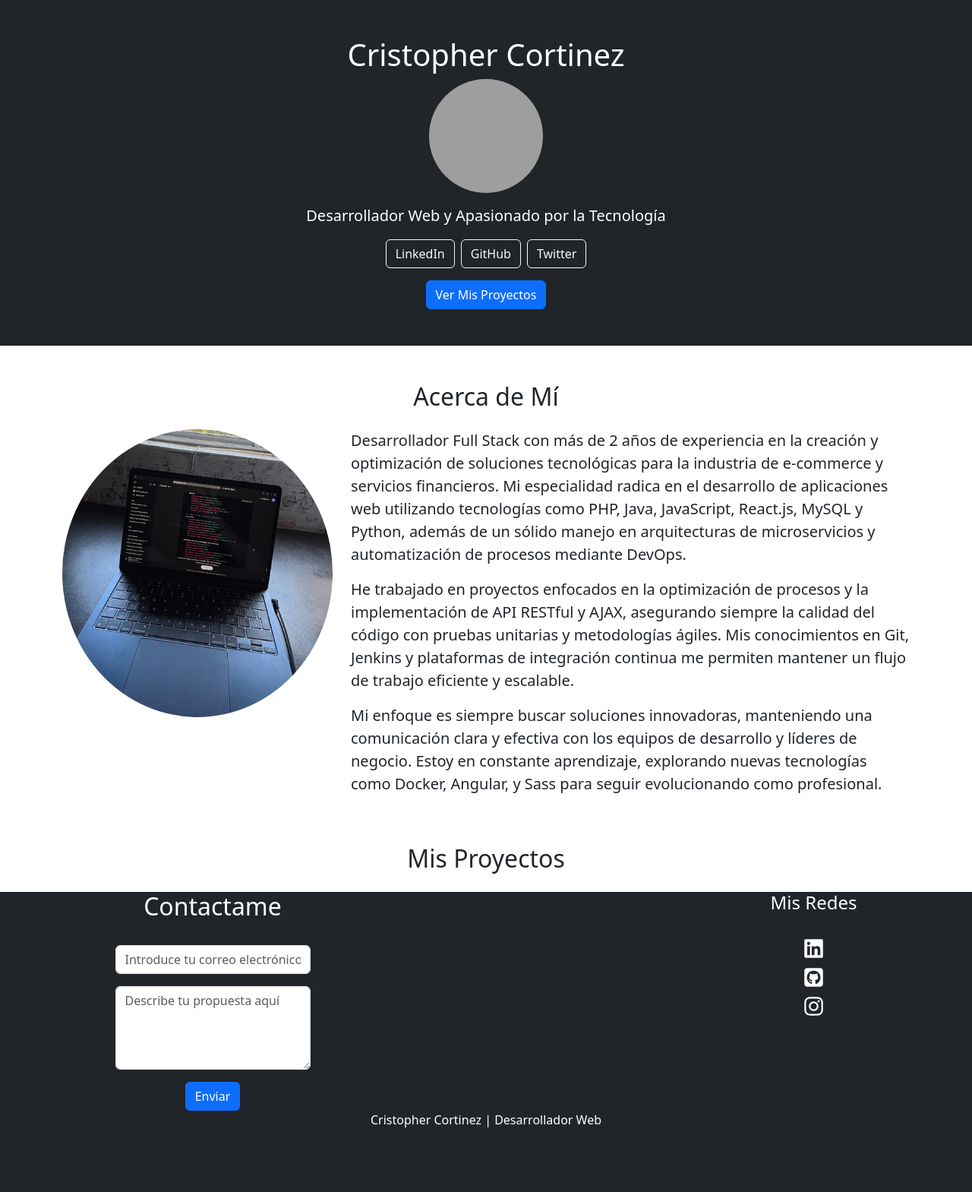
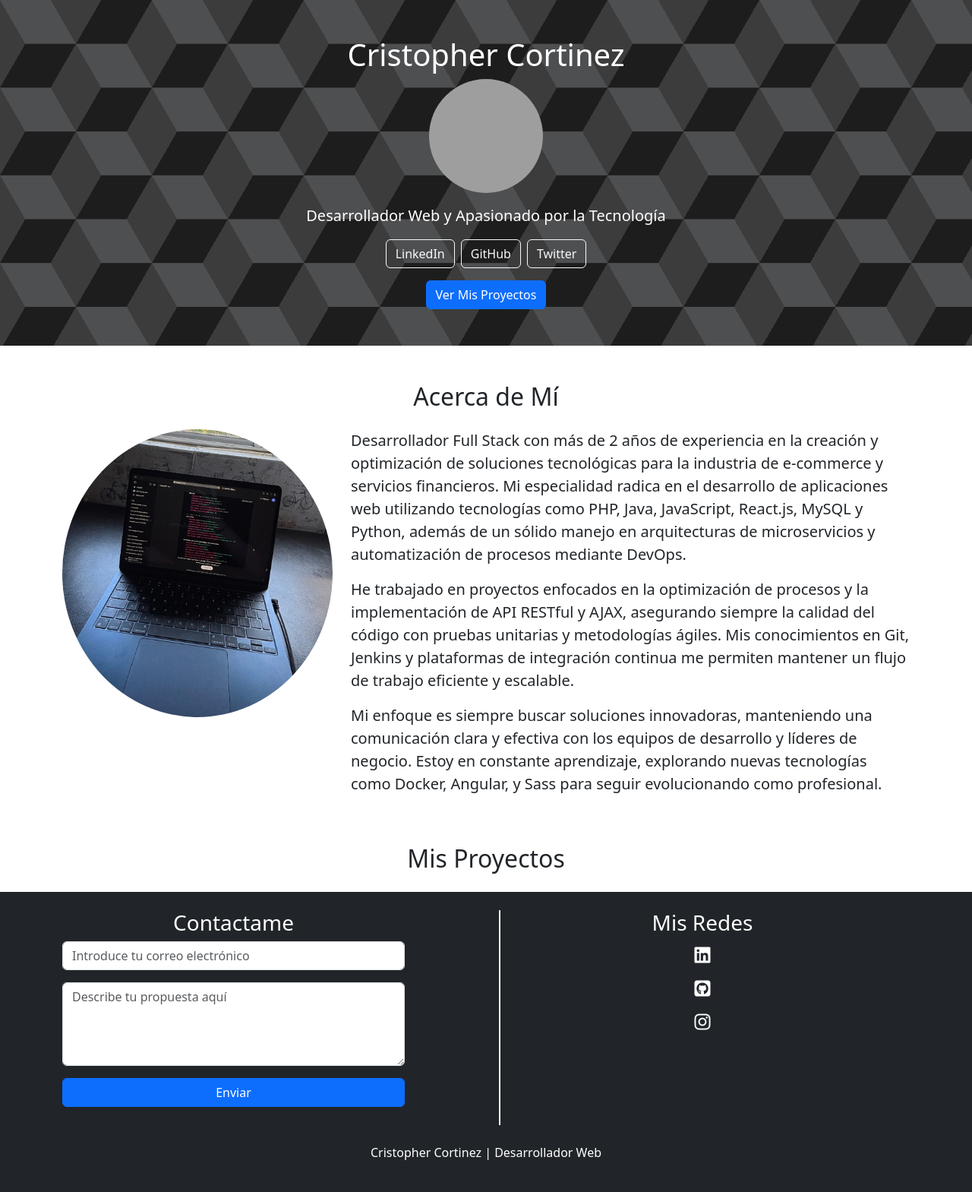
Before and after one commit to Ccortinez02/Ccortinez02.github.io, a Django app: page / in a window 1280 px wide. Shown: the whole page at 76% size. Before the commit the page ends 1484 px from the top, so only its background shows below. Run offline with Django 5.2, Linux system fonts and the light colour scheme; data that the repository does not hold is empty; some libraries are stand-ins or nearby versions; grey boxes are pictures that could not be loaded.

Commit message:
termino con el front por ahora

```diff
--- a/portafolio/templates/proyectos/lista_proyectos.html
+++ b/portafolio/templates/proyectos/lista_proyectos.html
@@ -30,16 +30,37 @@
             /* Asegura que todos los párrafos ocupen el mismo espacio */
             text-align: justify;
         }
+
+        /* From Uiverse.io by adamgiebl */
+        .container-one {
+            width: 100%;
+            height: 100%;
+            --s: 200px;
+            /* control the size */
+            --c1: #1d1d1d;
+            --c2: #4e4f51;
+            --c3: #3c3c3c;
+
+            background: repeating-conic-gradient(from 30deg,
+                    #0000 0 120deg,
+                    var(--c3) 0 180deg) calc(0.5 * var(--s)) calc(0.5 * var(--s) * 0.577),
+                repeating-conic-gradient(from 30deg,
+                    var(--c1) 0 60deg,
+                    var(--c2) 0 120deg,
+                    var(--c3) 0 180deg);
+            background-size: var(--s) calc(var(--s) * 0.577);
+        }
     </style>
 </head>
 
 <body>
     <!-- Header -->
-    <header class="bg-dark text-white text-center py-5">
+    <header class="bg-dark text-white text-center py-5 container-one">
         <div class="container">
             <h1>Cristopher Cortinez</h1>
             <!-- Imagen de perfil -->
-            <img src="{% static 'images/perfil.png' %}" alt="Imagen de Perfil" class="profile-img img-fluid rounded-circle mx-auto d-block s-5">
+            <img src="{% static 'images/perfil.png' %}" alt="Imagen de Perfil"
+                class="profile-img img-fluid rounded-circle mx-auto d-block s-5">
             <p class="lead">Desarrollador Web y Apasionado por la Tecnología</p>
             <div class="d-flex justify-content-center">
                 <a href="https://www.linkedin.com/in/cristopher-cortinez-02118225b/"
@@ -57,24 +78,28 @@
         <div class="row">
             <div class="col-md-4 mb-4">
                 <!-- Puedes agregar una imagen aquí si lo deseas -->
-            <img src="{% static 'images/acercademi.jpg' %}" class="img-fluid rounded-circle mx-auto d-block s-5" alt="Imagen de perfil">
+                <img src="{% static 'images/acercademi.jpg' %}" class="img-fluid rounded-circle mx-auto d-block s-5"
+                    alt="Imagen de perfil">
             </div>
             <div class="col-md-8">
                 <p class="lead text-justify">
-                Desarrollador Full Stack con más de 2 años de experiencia en la creación y optimización de soluciones
+                    Desarrollador Full Stack con más de 2 años de experiencia en la creación y optimización de
+                    soluciones
                     tecnológicas para la industria de e-commerce y servicios financieros. Mi especialidad radica en el
                     desarrollo de aplicaciones web utilizando tecnologías como PHP, Java, JavaScript, React.js, MySQL y
                     Python, además de un sólido manejo en arquitecturas de microservicios y automatización de procesos
                     mediante DevOps.
                 </p>
                 <p class=" lead text-justify">
-                He trabajado en proyectos enfocados en la optimización de procesos y la implementación de API RESTful y
+                    He trabajado en proyectos enfocados en la optimización de procesos y la implementación de API
+                    RESTful y
                     AJAX, asegurando siempre la calidad del código con pruebas unitarias y metodologías ágiles. Mis
                     conocimientos en Git, Jenkins y plataformas de integración continua me permiten mantener un flujo de
                     trabajo eficiente y escalable.
                 </p>
                 <p class=" lead text-justify">
-                Mi enfoque es siempre buscar soluciones innovadoras, manteniendo una comunicación clara y efectiva con
+                    Mi enfoque es siempre buscar soluciones innovadoras, manteniendo una comunicación clara y efectiva
+                    con
                     los equipos de desarrollo y líderes de negocio. Estoy en constante aprendizaje, explorando nuevas
                     tecnologías como Docker, Angular, y Sass para seguir evolucionando como profesional.
                 </p>
@@ -88,13 +113,17 @@
     <div class="row">
         {% for proyecto in proyectos %}
         <div class="col-md-4 mb-4">
-                <div class="card h-100">
+            <div class="card h-100 d-flex flex-column">
+                <!-- Imagen del Proyecto -->
                 <img src="{{ proyecto.imagen.url }}" class="card-img-top" alt="Imagen del proyecto">
-                    <div class="card-body">
+
+                <!-- Cuerpo de la tarjeta -->
+                <div class="card-body d-flex flex-column">
                     <h5 class="card-title">{{ proyecto.titulo }}</h5>
                     <p class="card-text">{{ proyecto.descripcion }}</p>
+                    <!-- Botón de Ver más -->
                     {% if proyecto.url %}
-                        <a href="{{ proyecto.url }}" class="btn btn-primary">Ver más</a>
+                    <a href="{{ proyecto.url }}" class="btn btn-primary mt-auto">Ver más</a>
                     {% endif %}
                 </div>
             </div>
@@ -102,33 +131,51 @@
         {% endfor %}
     </div>
 </section>
-    <footer class="bg-dark text-white text-center">
-        <section id="footer-info" class="d-flex justify-content-around">
-            <div class="contact-me">
-                <h2>Contactame</h2> <br>
+
+    <!-- footer -->
+<footer class="bg-dark text-white text-center py-4">
+    <section id="footer-info" class="container">
+        <div class="row">
+            <!-- Sección de Contacto -->
+            <div class="col-md-5 mb-4 d-flex flex-column" style="margin-right: 100px;">
+                <h3>Contactame</h3>
                 <form>
                     <div class="mb-3">
-                        <input type="email" class="form-control" id="email"
-                            placeholder="Introduce tu correo electrónico">
+                        <input type="email" class="form-control" id="email" placeholder="Introduce tu correo electrónico" required>
                     </div>
                     <div class="mb-3">
-                        <textarea class="form-control" id="proposal" rows="4"
-                            placeholder="Describe tu propuesta aquí"></textarea>
+                        <textarea class="form-control" id="proposal" rows="4" placeholder="Describe tu propuesta aquí" required></textarea>
                     </div>
-                    <button type="submit" class="btn btn-primary">Enviar</button>
+                    <button type="submit" class="btn btn-primary w-100">Enviar</button>
                 </form>
             </div>
-            <div class="divider"></div>
-            <div class="social-media">
-                <p class="h4">Mis Redes</p> <br>
-                <div class="d-flex flex-column">
-                    <a href="" class="mb-2"><i class="fa-brands fa-linkedin fs-3 text-white hover:text-danger"></i></a>
-                    <a href="" class="mb-2"><i class="fa-brands fa-square-github fs-3 text-white"></i></a>
-                    <a href="" class="mb-2"><i class="fa-brands fa-instagram fs-3 text-white"></i></a>
+
+            <!-- Separador entre las secciones -->
+            <div class="col-md-1 d-none d-md-block">
+                <div class="divider" style="border-left: 2px solid #fff; height: 100%;"></div>
+            </div>
+
+            <!-- Sección de Redes Sociales -->
+            <div class="col-md-6 mb-4 d-flex flex-column align-items-center" style="margin-left: -100px;">
+                <h3>Mis Redes</h3>
+                <div class="d-flex flex-column align-items-center">
+                    <a href="https://www.linkedin.com/in/cristopher-cortinez-02118225b/" class="mb-2 text-white fs-4 hover:text-danger" title="LinkedIn">
+                        <i class="fa-brands fa-linkedin"></i>
+                    </a>
+                    <a href="https://github.com/Ccortinez02" class="mb-2 text-white fs-4 hover:text-danger" title="GitHub">
+                        <i class="fa-brands fa-square-github"></i>
+                    </a>
+                    <a href="https://www.instagram.com/cristophercortinez_/?hl=es" class="mb-2 text-white fs-4 hover:text-danger" title="Instagram">
+                        <i class="fa-brands fa-instagram"></i>
+                    </a>
+                </div>
             </div>
         </div>
     </section>
-        <div>Cristopher Cortinez | Desarrollador Web</div>
+
+    <div class="mt-4">
+        <p>Cristopher Cortinez | Desarrollador Web</p>
+    </div>
 </footer>
 
     <!-- Bootstrap JS -->
```
Lines whose indentation alone changed are shown as unchanged.
